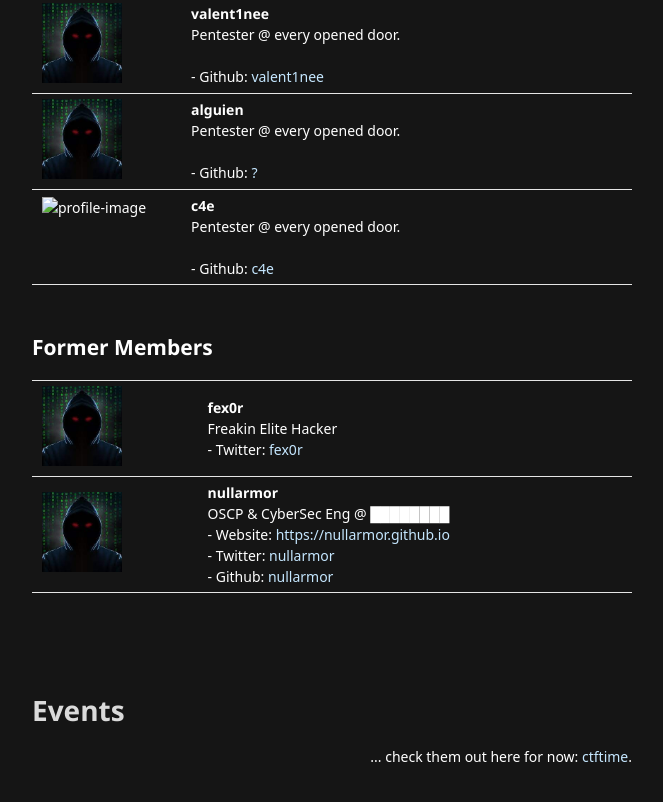
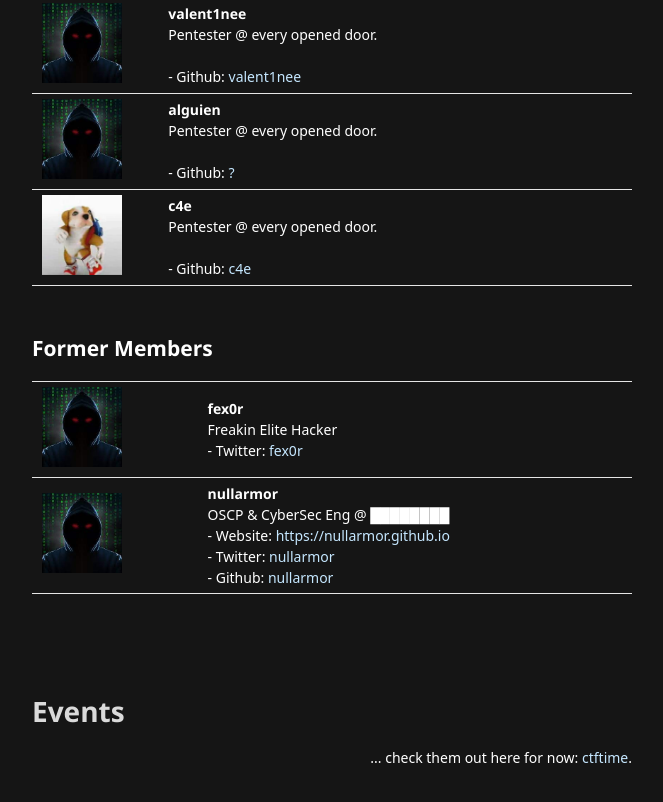
Before and after one commit to arenaquakerctf/arenaquakerctf.github.io, a plain HTML site: page index.html in a window 1280 px wide. Shown: the part 1990-2792 px from the top of the page, without its empty margins (473-1136 px from the left). Drawn offline with Linux system fonts and the light colour scheme; a web font is replaced by a local one.

Commit message:
Update index.html

```diff
--- a/index.html
+++ b/index.html
@@ -121,7 +121,7 @@
       <td><strong>alguien</strong><br>Pentester @ every opened door.<br><br>- Github: <a href="https://www.youtube.com/watch?v=cwhLueAWItA" target="_blank">?</a></td>
     </tr>
     <tr>
-      <td><img src="./static/perro.jpg" class="profile-image" alt="profile-image"></td>
+      <td><img src="./static/perro.jpeg" class="profile-image" alt="profile-image"></td>
       <td><strong>c4e</strong><br>Pentester @ every opened door.<br><br>- Github: <a href="https://github.com/c4ebt" target="_blank">c4e</a></td>
     </tr>
   </tbody>
```
